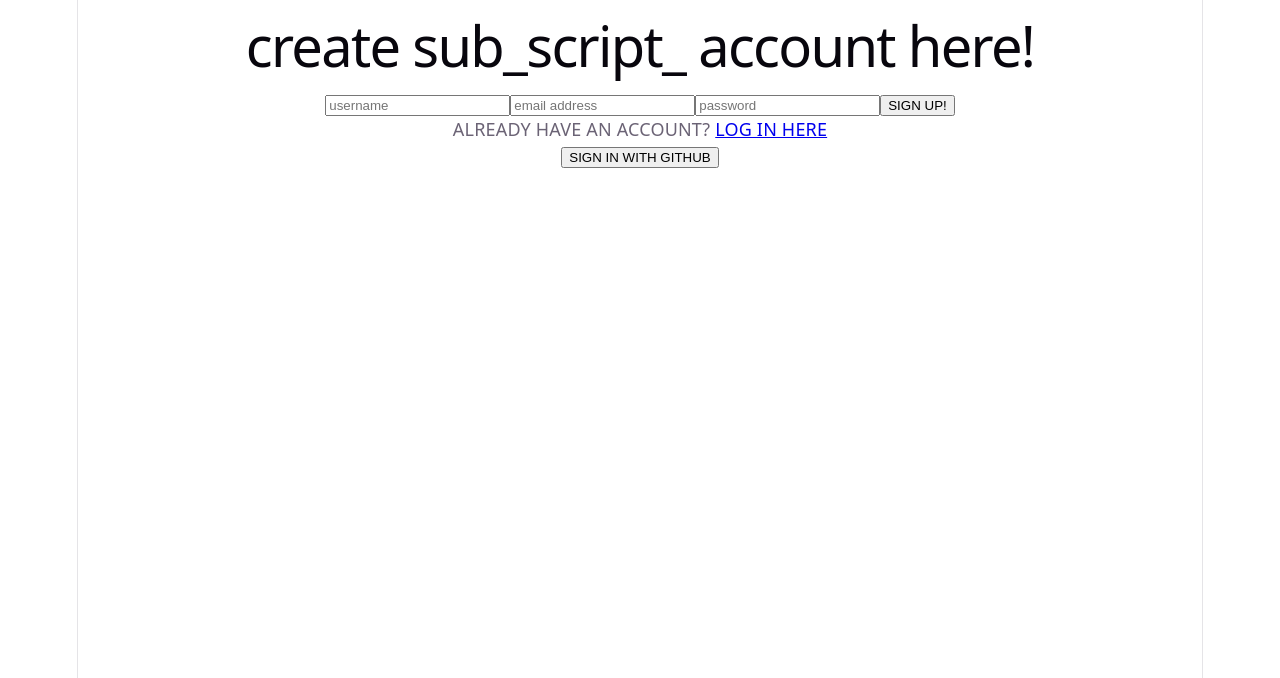
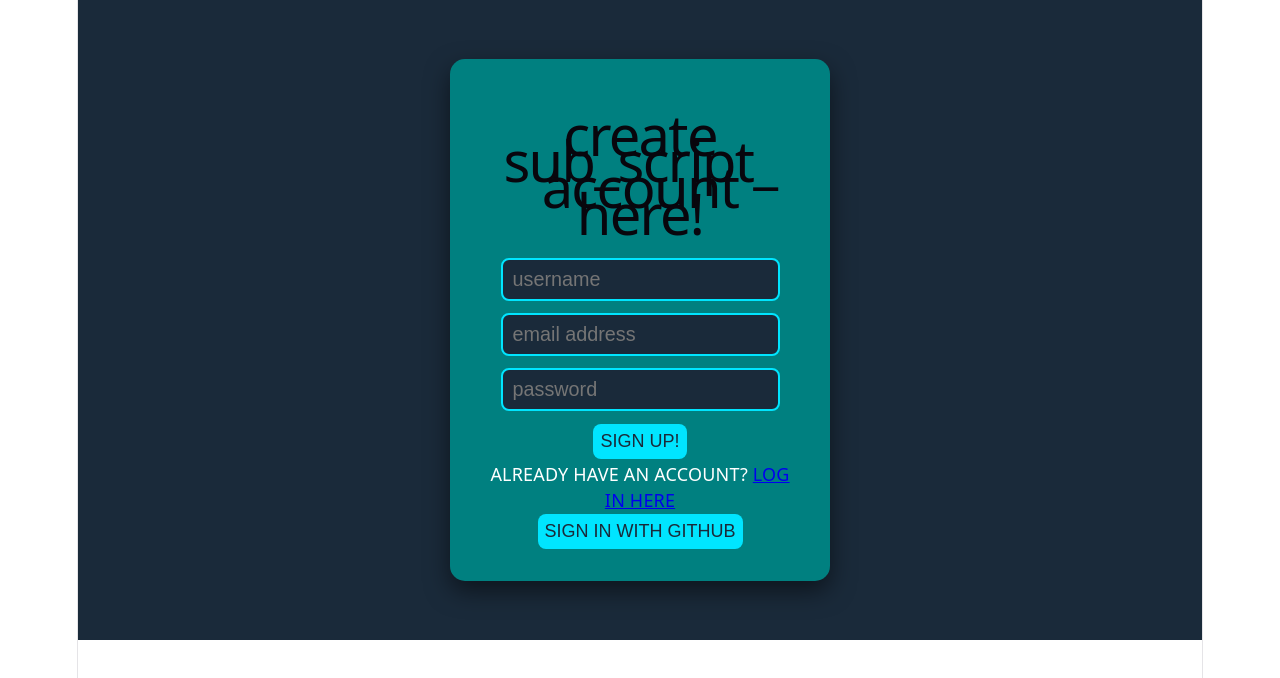
Before and after one commit to PDTayl888/mern-project, a React (Vite) app in the folder frontend/frontend/: page /register in a window 1280 px wide. Shown: the top 678 px of the page. Built offline with nearby package versions, Linux system fonts and the light colour scheme; no server answers.

Commit message:
style register page

```diff
--- a/frontend/frontend/src/components/CategoryItem.jsx
+++ b/frontend/frontend/src/components/CategoryItem.jsx
@@ -15,9 +15,9 @@ const CategoryItem = ({ category, onDelete, onUpdate }) => {
     backgroundColor: "#00e5ff",
     color: "#1a2a3a",
     border: "none",
-    padding: "12px",
+    padding: "7px",
+    margin: "1.5px",
     borderRadius: "8px",
-    fontWeight: "bold",
     cursor: "pointer",
     fontSize: "1rem",
   };
--- a/frontend/frontend/src/components/ChannelCard.jsx
+++ b/frontend/frontend/src/components/ChannelCard.jsx
@@ -12,9 +12,9 @@ const ChannelCard = ({ card, onDelete, onUpdate }) => {
     backgroundColor: "#00e5ff",
     color: "#1a2a3a",
     border: "none",
-    padding: "12px",
+    padding: "7px",
+    margin: "1.5px",
     borderRadius: "8px",
-    fontWeight: "bold",
     cursor: "pointer",
     fontSize: "1rem",
   };
--- a/frontend/frontend/src/components/Navbar.jsx
+++ b/frontend/frontend/src/components/Navbar.jsx
@@ -14,11 +14,12 @@ const Navbar = () => {
     backgroundColor: "#00e5ff",
     color: "#1a2a3a",
     border: "none",
-    padding: "12px",
+    padding: "7px",
+    margin: "1.5px",
     borderRadius: "8px",
-    fontWeight: "bold",
     cursor: "pointer",
     fontSize: "1rem",
+    margin: "20px",
   };
 
   const navStyle = {
@@ -53,7 +54,7 @@ const Navbar = () => {
       </div>
 
       <div>
-        <span>Welcome, {user.username}</span>
+        <span> style={{marginRight: "10px"}} Welcome, {user.username}</span>
         {showDashboardButton && (
           <Link to="/">
             <button style={buttonStyle}>DASHBOARD</button>
--- a/frontend/frontend/src/pages/CategoryDetails.jsx
+++ b/frontend/frontend/src/pages/CategoryDetails.jsx
@@ -17,9 +17,9 @@ const CategoryDetails = () => {
     backgroundColor: "#00e5ff",
     color: "#1a2a3a",
     border: "none",
-    padding: "12px",
+    padding: "7px",
+    margin: "1.5px",
     borderRadius: "8px",
-    fontWeight: "bold",
     cursor: "pointer",
     fontSize: "1rem",
   };
--- a/frontend/frontend/src/pages/Dashboard.jsx
+++ b/frontend/frontend/src/pages/Dashboard.jsx
@@ -16,9 +16,9 @@ const Dashboard = () => {
     backgroundColor: "#00e5ff",
     color: "#1a2a3a",
     border: "none",
-    padding: "12px",
+    padding: "7px",
+    margin: "1.5px",
     borderRadius: "8px",
-    fontWeight: "bold",
     cursor: "pointer",
     fontSize: "1rem",
   };
--- a/frontend/frontend/src/pages/Login.jsx
+++ b/frontend/frontend/src/pages/Login.jsx
@@ -36,9 +36,9 @@ const Login = () => {
     backgroundColor: "#00e5ff",
     color: "#1a2a3a",
     border: "none",
-    padding: "12px",
+    padding: "7px",
+    margin: "1.5px",
     borderRadius: "8px",
-    fontWeight: "bold",
     cursor: "pointer",
     fontSize: "1rem",
   };
--- a/frontend/frontend/src/pages/Register.jsx
+++ b/frontend/frontend/src/pages/Register.jsx
@@ -13,6 +13,46 @@ const Register = () => {
   });
 
   const [errorMsg, setErrorMsg] = useState("");
+
+  const pageStyle = {
+    display: "flex",
+    flexDirection: "column",
+    alignItems: "center",
+    justifyContent: "center",
+    minHeight: "80vh",
+    backgroundColor: "#1a2a3a",
+    color: "white",
+  };
+
+  const formStyle = {
+    display: "flex",
+    flexDirection: "column",
+    backgroundColor: "#008080",
+    padding: "30px",
+    borderRadius: "15px",
+    boxShadow: "0 10px 25px rgba(0,0,0,0.5)",
+    width: "100%",
+    maxWidth: "320px",
+  };
+  const inputStyle = {
+    padding: "8px 10px",
+    marginBottom: "12px",
+    borderRadius: "8px",
+    border: "2px solid #00e5ff",
+    backgroundColor: "#1a2a3a",
+    color: "white",
+    fontSize: "1.1rem",
+  };
+  const buttonStyle = {
+    backgroundColor: "#00e5ff",
+    color: "#1a2a3a",
+    border: "none",
+    padding: "7px",
+    margin: "1.5px",
+    borderRadius: "8px",
+    cursor: "pointer",
+    fontSize: "1rem",
+  };
 
   const handleChange = (e) => {
     setFormData({ ...formData, [e.target.name]: e.target.value });
@@ -30,13 +70,15 @@ const Register = () => {
   };
 
   return (
-    <main className="test-page">
+    <main style={pageStyle}>
+      <div style={formStyle}>
         <h1>create sub_script_ account here!</h1>
 
         {errorMsg && <div>{errorMsg}</div>}
 
         <form onSubmit={handleSubmit}>
           <input
+            style={inputStyle}
             type="text"
             name="username"
             placeholder="username"
@@ -45,6 +87,7 @@ const Register = () => {
             required
           />
           <input
+            style={inputStyle}
             type="email"
             name="email"
             placeholder="email address"
@@ -53,6 +96,7 @@ const Register = () => {
             required
           />
           <input
+            style={inputStyle}
             type="password"
             name="password"
             placeholder="password"
@@ -60,7 +104,9 @@ const Register = () => {
             onChange={handleChange}
             required
           />
-        <button type="submit">SIGN UP!</button>
+          <button type="submit" style={buttonStyle}>
+            SIGN UP!
+          </button>
         </form>
 
         <div>
@@ -71,13 +117,15 @@ const Register = () => {
 
         <div>
           <button
+            style={buttonStyle}
             onClick={() =>
               (window.location.href =
-              "http://localhost:5000/api/users/auth/github")
+                "https://mern-project-41xe.onrender.com/api/users/auth/github")
             }
           >
             SIGN IN WITH GITHUB
           </button>
+        </div>
       </div>
     </main>
   );
```
Lines whose indentation alone changed are shown as unchanged.
